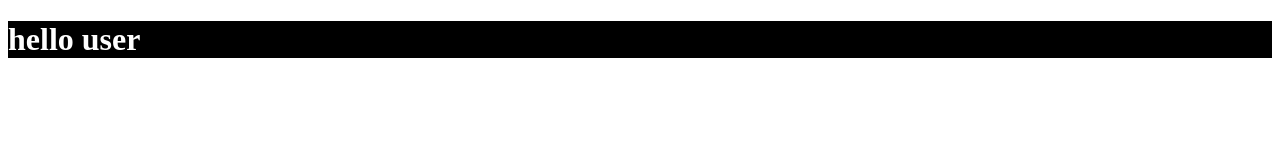
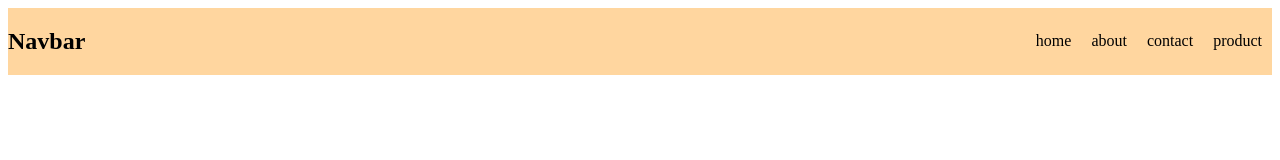
Before and after one commit to alizaamir123/eprojectt, a plain HTML site: page index.html in a window 1280 px wide. Drawn offline with Linux system fonts and the light colour scheme.

Commit message:
made navbar in index file amd add about.html

```diff
--- a/index.html
+++ b/index.html
@@ -5,13 +5,35 @@
     <meta name="viewport" content="width=device-width, initial-scale=1.0">
     <title>Document</title>
     <style>
-        h1{
-            background-color: black;
-            color: white;
-        }
+  nav{
+    display: flex;
+    justify-content: space-between;
+    background-color: rgb(255, 214, 159);
+  }
+  ul {
+    display: flex;
+    align-items: center;
+    gap: 20px;
+    padding-right:10px ;
+  }
+  li{
+    list-style-type: none;
+  }
+  a{
+    text-decoration: none;
+    color: black;
+  }
     </style>
 </head>
 <body>
-    <h1>hello user</h1>
+    <nav>
+        <h1><a href="">Navbar</a></h1>
+        <ul>
+            <li><a href="">home</a></li>
+            <li><a href="">about</a></li>
+            <li><a href="">contact</a></li>
+            <li><a href="">product</a></li>
+        </ul>
+    </nav>
 </body>
 </html>
```
Also changed, not shown: about.html (added).
